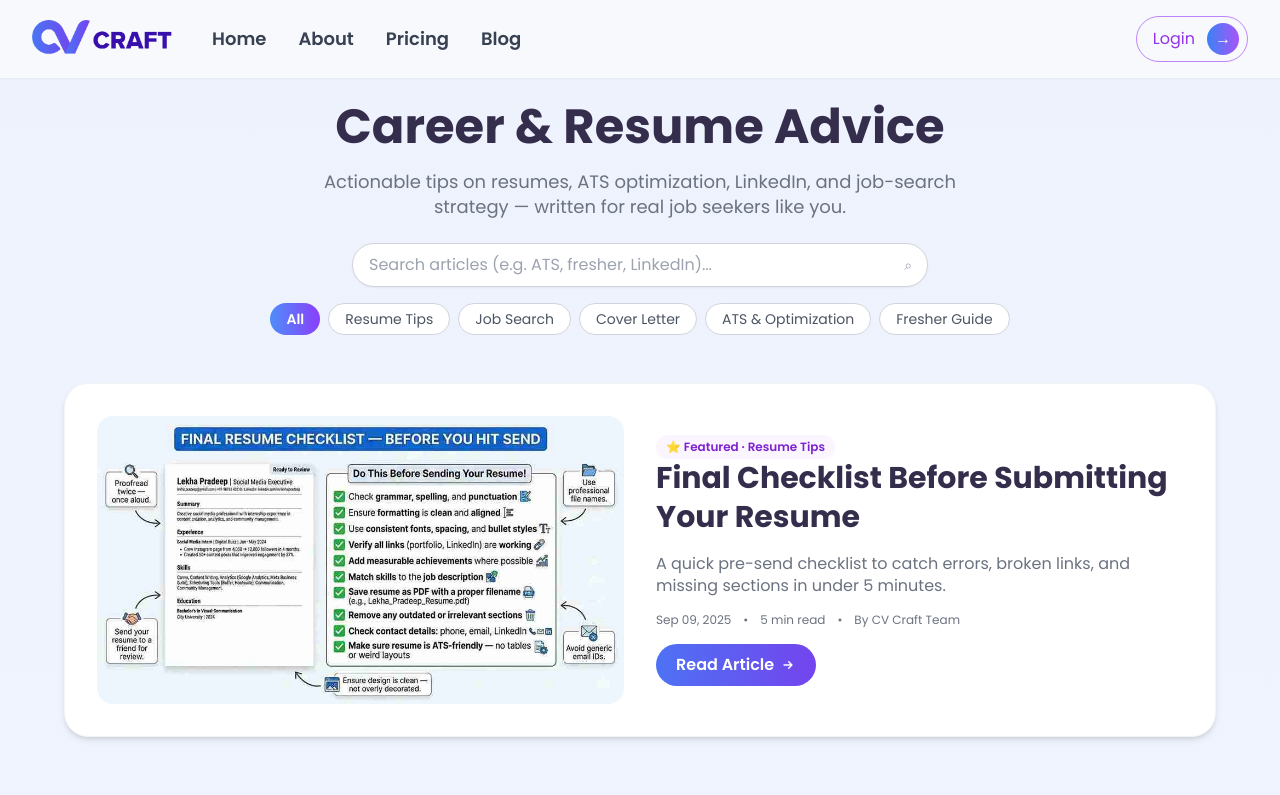
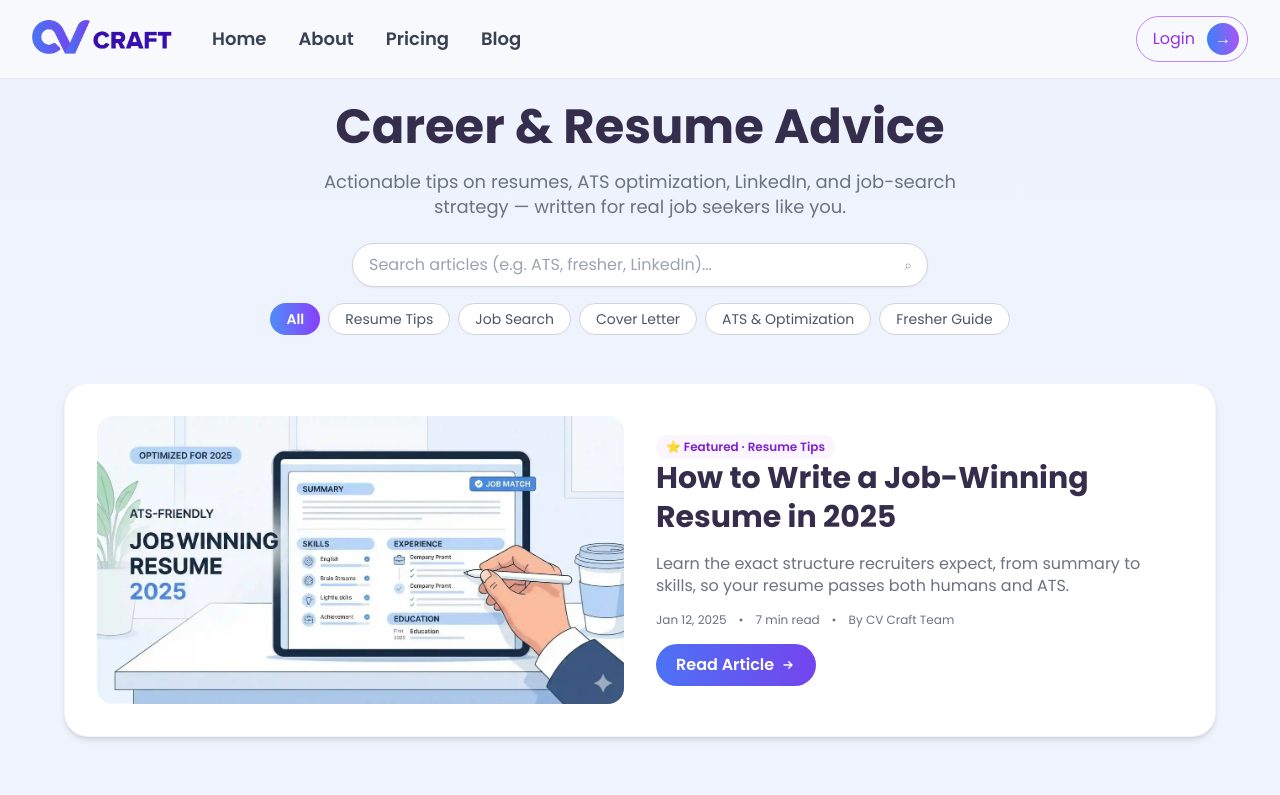
Before and after one commit to me32face/cv-craft-test, a Next.js app: page /blog in a window 1280 px wide. Shown: the top 795 px of the page. Built offline with nearby package versions, Linux system fonts and the light colour scheme; no server answers.

Commit message:
FEatured post updated

```diff
--- a/app/blog/page.jsx
+++ b/app/blog/page.jsx
@@ -754,7 +754,13 @@ export default function BlogPage() {
   }, [sortedPosts, activeCategory, searchTerm]);
 
   // Latest post as featured
-  const featuredPost = sortedPosts[0];
+  // const featuredPost = sortedPosts[0];
+
+  const featuredPost =
+    blogPosts.find(
+      (p) => p.slug === "how-to-write-a-job-winning-resume"
+  ) || blogPosts[0];
+
   const isSearching = searchTerm.trim().length > 0;
 
   const handleClearSearch = () => {
```
